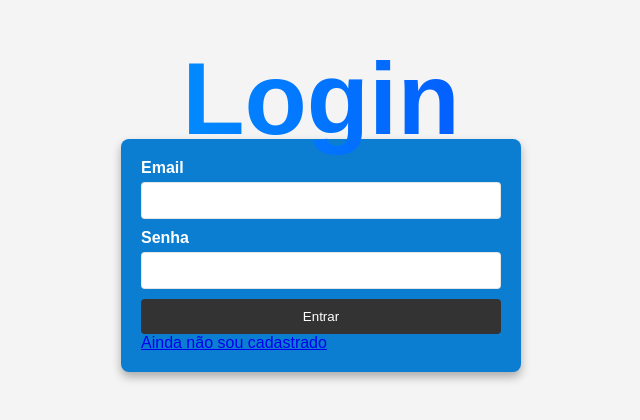
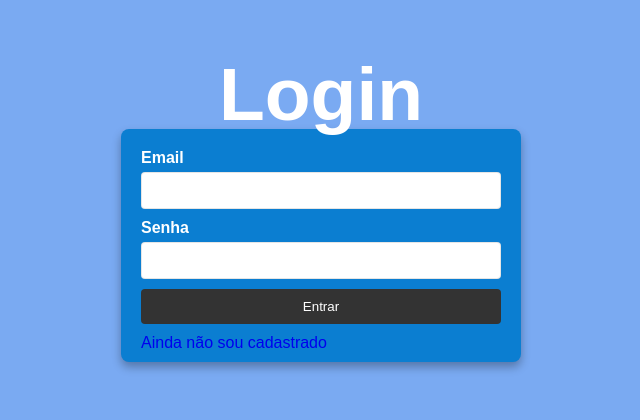
Before and after one commit to Sayonnara/Projeto-Dashboard, a website: page public/login.html in a window 1280 px wide. Shown: the part 174-594 px from the top of the page, without its empty margins (319-959 px from the left). Drawn offline with Linux system fonts and the light colour scheme.

Commit message:
Melhoras no  login ,css,js

```diff
--- a/public/css/home.css
+++ b/public/css/home.css
@@ -1,8 +1,9 @@
 body {
-    background: #f0f2f5;
+    background: #7aaaf2;
     font-family: Arial, sans-serif;
     text-align: center;
     margin-top: 80px;
+
 }
 
 h1 {
--- a/public/css/styles.css
+++ b/public/css/styles.css
@@ -6,21 +6,21 @@
 
 body {
     font-family: Arial, sans-serif;
-    background: #f4f4f4;
+    background: #7aaaf2;
     display: flex;             /* centraliza no eixo horizontal */
     justify-content: center;   /* centraliza no eixo horizontal */
     align-items: center;       /* centraliza no eixo vertical */
-    height: 100vh;             /* ocupa a tela inteira */
+    height: 100vh;
+            /* ocupa a tela inteira */
+
 }
 
 
 h1{
     text-align: center;
-    font-size: 34px;
+    font-size: 25px;
     margin-bottom: 20px;
-    background: linear-gradient(90deg, #00d0ff, #0419ff);
-    -webkit-background-clip: text;
-    color: transparent;
+    color: white;
     font-weight: 900;
     cursor:pointer;
      animation: zoomAppear 2s ease forwards;
@@ -46,6 +46,7 @@ form {
     width: 400px;
     padding: 20px;
     border-radius: 8px;
+    margin-bottom: 10px;
     box-shadow: 0 5px 10px rgba(0,0,0,0.3);
 }
 
@@ -62,11 +63,13 @@ input {
     margin-bottom: 10px;
     border: none;
     border-radius: 4px;
+
 }
 
 input {
   transition: box-shadow 200ms ease, transform 150ms ease;
   border: 1px solid rgba(0,0,0,0.1);
+
 }
 
 input:focus {
@@ -88,3 +91,9 @@ button {
 button:hover {
     background: #555;
 }
+
+a{
+    position: relative;
+    top: 10px;
+    text-decoration: none;
+}
--- a/public/js/login.js
+++ b/public/js/login.js
@@ -36,7 +36,7 @@ form.addEventListener('submit', async (e) => {
         window.location.href = '/dashboard.html';
 
     } catch (error) {
-        msg.textContent = 'Erro na conexão com o servidor.';
+        msg.textContent = 'Verifique seus dados!! .';
     }
 
 });
```
